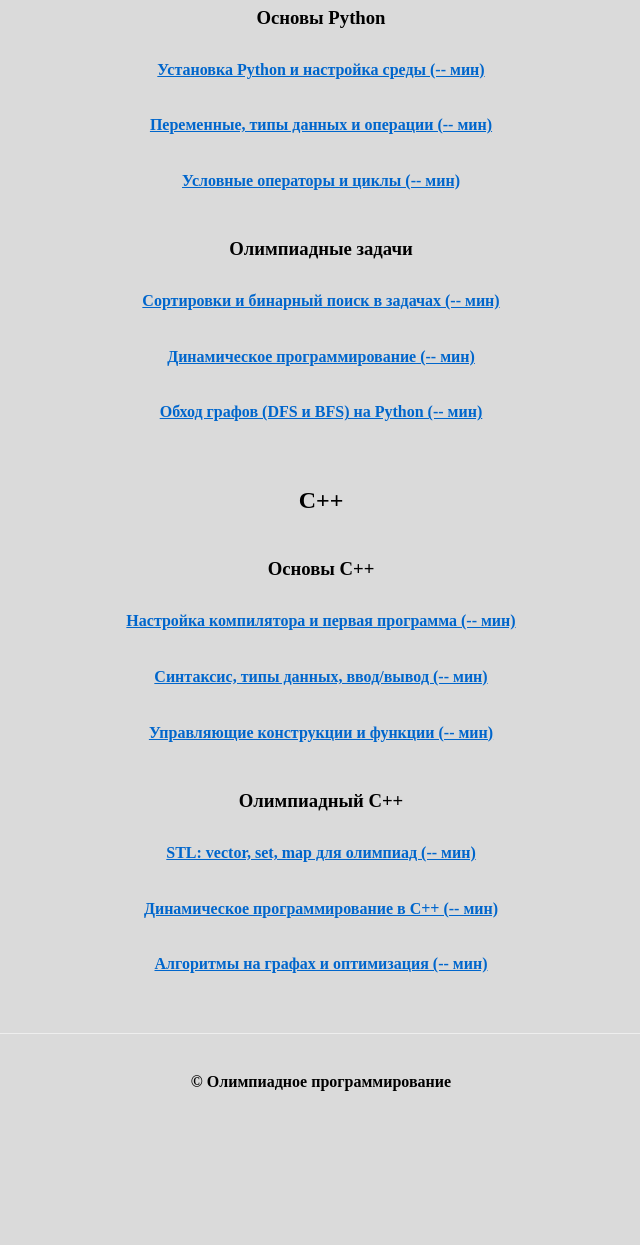
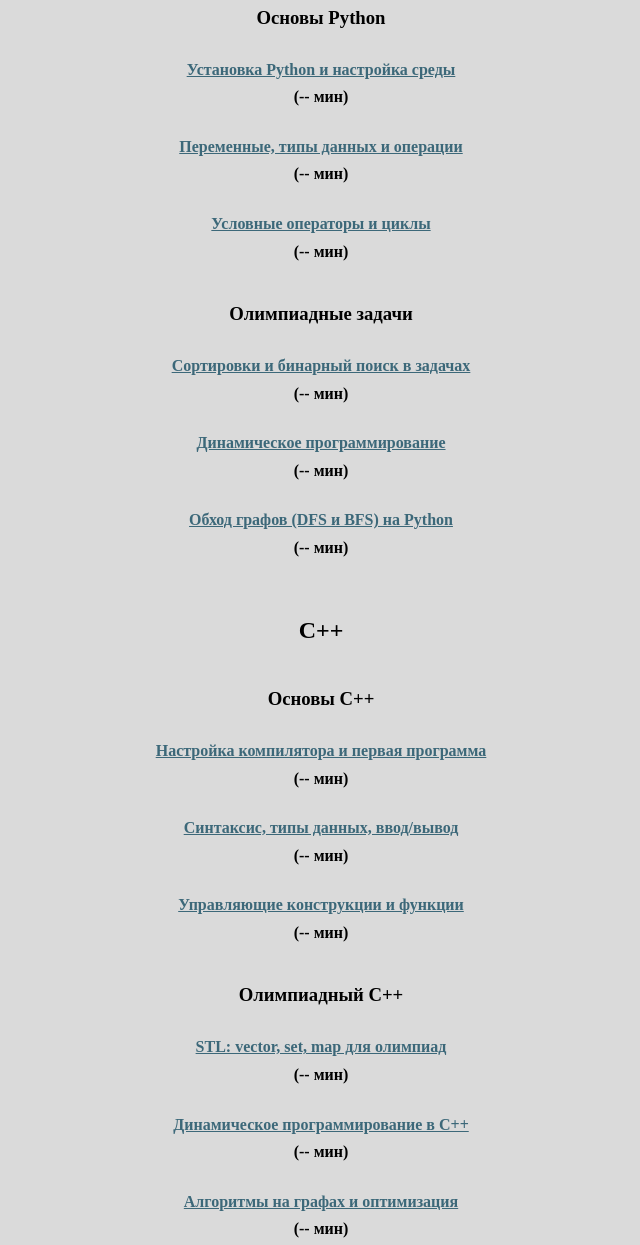
Before and after one commit to Blueeyeed/progect, a plain HTML site: page index.html in a window 1280 px wide. Shown: the part 426-1671 px from the top of the page, without its empty margins (319-959 px from the left). Before the commit the page ends 1593 px from the top, so only its background shows below. Drawn offline with Linux system fonts and the light colour scheme.

Commit message:
Update index.html

```diff
--- a/index.html
+++ b/index.html
@@ -10,7 +10,7 @@
             text-align: center;
              padding: 50px;
             font-family: Georgia, serif;
-            font-weight: 650;
+            font-weight: 700;
             line-height: 1.6;
         }
         header, main, footer {
@@ -24,7 +24,7 @@
         a {
             display: block;
             margin: 12px 0;
-            color: #0066cc;
+            color: #3c6879;
             padding: 6px 0;
         }
         a:hover {
@@ -56,6 +56,9 @@
         div > h3 {
             margin-top: 35px;
         }
+        h4 {
+            margin: -16px 0 5px 0;
+        }
     </style>
 </head>
 <body>
@@ -81,18 +84,22 @@
                 <h3>Основы Python</h3>
                 <div class="video-item">
                     <a href="https://www.youtube.com/watch?v=dQw4w9WgXcQ" target="_blank">
-                        Установка Python и настройка среды (-- мин)
+                        Установка Python и настройка среды
                     </a>
+                     <h4>(-- мин)</h4>
+
                 </div>
                 <div class="video-item">
                     <a href="https://www.youtube.com/watch?v=dQw4w9WgXcQ" target="_blank">
-                        Переменные, типы данных и операции (-- мин)
+                        Переменные, типы данных и операции
                     </a>
+                     <h4>(-- мин)</h4>
                 </div>
                 <div class="video-item">
                     <a href="https://www.youtube.com/watch?v=dQw4w9WgXcQ" target="_blank">
-                        Условные операторы и циклы (-- мин)
+                        Условные операторы и циклы
                     </a>
+                     <h4>(-- мин)</h4>
                 </div>
             </div>
 
@@ -100,18 +107,21 @@
                 <h3>Олимпиадные задачи</h3>
                 <div class="video-item">
                     <a href="https://www.youtube.com/watch?v=dQw4w9WgXcQ" target="_blank">
-                        Сортировки и бинарный поиск в задачах (-- мин)
+                        Сортировки и бинарный поиск в задачах
                     </a>
+                     <h4>(-- мин)</h4>
                 </div>
                 <div class="video-item">
                     <a href="https://www.youtube.com/watch?v=dQw4w9WgXcQ" target="_blank">
-                        Динамическое программирование (-- мин)
+                        Динамическое программирование
                     </a>
+                     <h4>(-- мин)</h4>
                 </div>
                 <div class="video-item">
                     <a href="https://www.youtube.com/watch?v=dQw4w9WgXcQ" target="_blank">
-                        Обход графов (DFS и BFS) на Python (-- мин)
+                        Обход графов (DFS и BFS) на Python
                     </a>
+                     <h4>(-- мин)</h4>
                 </div>
             </div>
         </section>
@@ -127,36 +137,42 @@
                 <h3>Основы C++</h3>
                 <div class="video-item">
                     <a href="https://www.youtube.com/watch?v=dQw4w9WgXcQ" target="_blank">
-                        Настройка компилятора и первая программа (-- мин)
+                        Настройка компилятора и первая программа
                     </a>
+                     <h4>(-- мин)</h4>
                 </div>
                 <div class="video-item">
                     <a href="https://www.youtube.com/watch?v=dQw4w9WgXcQ" target="_blank">
-                        Синтаксис, типы данных, ввод/вывод (-- мин)
+                        Синтаксис, типы данных, ввод/вывод
                     </a>
+                     <h4>(-- мин)</h4>
                 </div>
                 <div class="video-item">
                     <a href="https://www.youtube.com/watch?v=dQw4w9WgXcQ" target="_blank">
-                        Управляющие конструкции и функции (-- мин)
+                        Управляющие конструкции и функции
                     </a>
+                     <h4>(-- мин)</h4>
                 </div>
             </div>
             <div>
                 <h3>Олимпиадный C++</h3>
                 <div class="video-item">
                     <a href="https://www.youtube.com/watch?v=dQw4w9WgXcQ" target="_blank">
-                        STL: vector, set, map для олимпиад (-- мин)
+                        STL: vector, set, map для олимпиад
                     </a>
+                     <h4>(-- мин)</h4>
                 </div>
                 <div class="video-item">
                     <a href="https://www.youtube.com/watch?v=dQw4w9WgXcQ" target="_blank">
-                        Динамическое программирование в C++ (-- мин)
+                        Динамическое программирование в C++
                     </a>
+                     <h4>(-- мин)</h4>
                 </div>
                <div class="video-item">
                     <a href="https://www.youtube.com/watch?v=dQw4w9WgXcQ" target="_blank">
-                        Алгоритмы на графах и оптимизация (-- мин)
+                        Алгоритмы на графах и оптимизация
                     </a>
+                     <h4>(-- мин)</h4>
                 </div>
             </div>
         </section>
```
